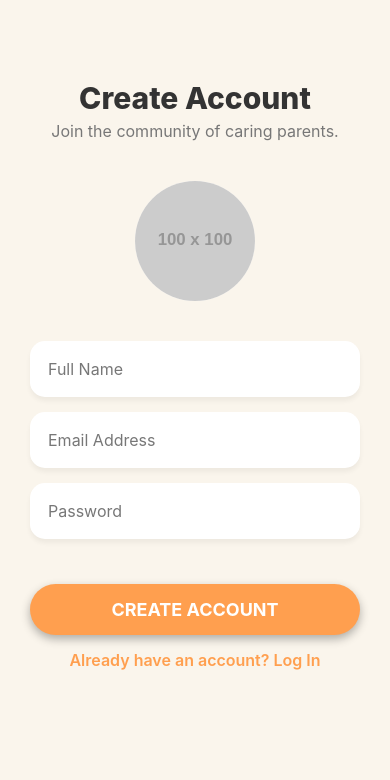
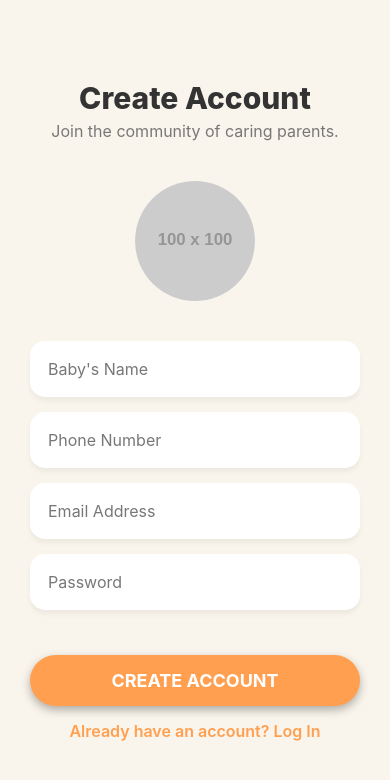
Before and after one commit to AnishTalole/infantcry, a React Native app: screen /Signup in a window 390 px wide. Shown: the top 780 px of the page. Built offline with nearby package versions, Linux system fonts and the light colour scheme.

Commit message:
Update input filed in login and signup screens

```diff
--- a/src/screens/auth/LoginScreen.js
+++ b/src/screens/auth/LoginScreen.js
@@ -1,11 +1,40 @@
 import React, { useState } from 'react';
-import { SafeAreaView, ScrollView, Text, View, TextInput, TouchableOpacity, Image } from 'react-native';
+import { SafeAreaView, ScrollView, Text, View, TextInput, TouchableOpacity, Image, Alert } from 'react-native';
 import PrimaryButton from '../../components/PrimaryButton';
 import { styles, PLACEHOLDER_AVATAR } from '../../theme/styles';
 
 const LoginScreen = ({ navigation }) => {
-  const [email, setEmail] = useState('');
+  // 1. Change state from email to phoneNumber
+  const [phoneNumber, setPhoneNumber] = useState('');
   const [password, setPassword] = useState('');
+  const [error, setError] = useState(''); // State to hold validation error message
+
+  const handleLogin = () => {
+    setError(''); // Clear previous error
+
+    // --- 4. Simple Validation Logic ---
+
+    // Simple Phone Number Validation (e.g., must be 10 digits)
+    const phoneRegex = /^\d{10}$/;
+    if (!phoneRegex.test(phoneNumber)) {
+      setError('Please enter a valid 10-digit phone number.');
+      // You can also use React Native's built-in Alert for a more immediate feedback:
+      // Alert.alert('Login Failed', 'Please enter a valid 10-digit phone number.');
+      return;
+    }
+
+    // Simple Password Validation (e.g., must be at least 6 characters)
+    if (password.length < 6) {
+      setError('Password must be at least 6 characters long.');
+      // Alert.alert('Login Failed', 'Password must be at least 6 characters long.');
+      return;
+    }
+
+    // If validation passes, navigate to Home
+    // In a real app, you would call your API for authentication here
+    console.log('Login successful with:', phoneNumber);
+    navigation.navigate('Home');
+  };
 
   return (
     <SafeAreaView style={styles.authContainer}>
@@ -19,13 +48,15 @@ const LoginScreen = ({ navigation }) => {
         />
 
         <View style={styles.inputGroup}>
+          {/* 2. Change input for phone number */}
           <TextInput
             style={styles.textInput}
-            placeholder="Email Address"
+            placeholder="Phone Number"
             placeholderTextColor={styles.textInputPlaceholder.color}
-            value={email}
-            onChangeText={setEmail}
-            keyboardType="email-address"
+            value={phoneNumber}
+            onChangeText={setPhoneNumber}
+            keyboardType="phone-pad" // Use phone-pad keyboard
+            maxLength={10} // Optional: Limit input to 10 characters
           />
           <TextInput
             style={styles.textInput}
@@ -37,10 +68,18 @@ const LoginScreen = ({ navigation }) => {
           />
         </View>
 
+        {/* 4. Display Error Message */}
+        {error ? (
+          <Text style={{ color: 'red', marginBottom: 15, fontSize: 14 }}>
+            {error}
+          </Text>
+        ) : null}
+
         <PrimaryButton
           title="LOG IN"
-          onPress={() => navigation.navigate('Home')}
-          style={{ marginTop: 30 }}
+          // 3. Update onPress to use the new validation function
+          onPress={handleLogin}
+          style={{ marginTop: 15 }} // Reduced margin since error text is above
         />
 
         <TouchableOpacity onPress={() => navigation.navigate('Signup')} style={styles.linkButton}>
--- a/src/screens/auth/SignupScreen.js
+++ b/src/screens/auth/SignupScreen.js
@@ -1,12 +1,48 @@
 import React, { useState } from 'react';
 import { SafeAreaView, ScrollView, Text, View, TextInput, TouchableOpacity, Image } from 'react-native';
 import PrimaryButton from '../../components/PrimaryButton';
+// Ensure COLORS is imported from styles for the Image source
 import { styles, PLACEHOLDER_AVATAR, COLORS } from '../../theme/styles';
 
 const SignupScreen = ({ navigation }) => {
-  const [name, setName] = useState('');
+  // 1. Change state variables to reflect new inputs
+  const [babyName, setBabyName] = useState('');
+  const [phoneNumber, setPhoneNumber] = useState(''); // New state for phone number
   const [email, setEmail] = useState('');
   const [password, setPassword] = useState('');
+  const [error, setError] = useState(''); // State to hold validation error message
+
+  const handleSignup = () => {
+    setError(''); // Clear previous error
+
+    // --- 4. Validation Logic ---
+
+    if (babyName.trim().length < 2) {
+        setError('Please enter a valid Baby Name.');
+        return;
+    }
+
+    const phoneRegex = /^\d{10}$/;
+    if (!phoneRegex.test(phoneNumber)) {
+        setError('Please enter a valid 10-digit phone number.');
+        return;
+    }
+
+    const emailRegex = /^[^\s@]+@[^\s@]+\.[^\s@]+$/;
+    if (!emailRegex.test(email)) {
+        setError('Please enter a valid email address.');
+        return;
+    }
+
+    if (password.length < 6) {
+        setError('Password must be at least 6 characters long.');
+        return;
+    }
+
+    // If all validations pass, proceed
+    console.log('Signup successful. Proceeding to Profile Setup.');
+    navigation.navigate('ProfileSetup');
+  };
 
   return (
     <SafeAreaView style={styles.authContainer}>
@@ -22,10 +58,20 @@ const SignupScreen = ({ navigation }) => {
         <View style={styles.inputGroup}>
           <TextInput
             style={styles.textInput}
-            placeholder="Full Name"
+            placeholder="Baby's Name" // Changed placeholder
             placeholderTextColor={styles.textInputPlaceholder.color}
-            value={name}
-            onChangeText={setName}
+            value={babyName}
+            onChangeText={setBabyName}
+          />
+          {/* 2. Added phone number input */}
+          <TextInput
+            style={styles.textInput}
+            placeholder="Phone Number"
+            placeholderTextColor={styles.textInputPlaceholder.color}
+            value={phoneNumber}
+            onChangeText={setPhoneNumber}
+            keyboardType="phone-pad" // Set keyboard type for numbers
+            maxLength={10} // Limit to 10 digits
           />
           <TextInput
             style={styles.textInput}
@@ -45,10 +91,18 @@ const SignupScreen = ({ navigation }) => {
           />
         </View>
 
+        {/* 3. Display Error Message */}
+        {error ? (
+          <Text style={{ color: 'red', marginBottom: 15, fontSize: 14, alignSelf: 'flex-start' }}>
+            {error}
+          </Text>
+        ) : null}
+
         <PrimaryButton
           title="CREATE ACCOUNT"
-          onPress={() => navigation.navigate('ProfileSetup')}
-          style={{ marginTop: 30 }}
+          // Updated onPress to use the validation function
+          onPress={handleSignup}
+          style={{ marginTop: error ? 5 : 30 }} // Adjust margin based on if error is present
         />
 
         <TouchableOpacity onPress={() => navigation.navigate('Login')} style={styles.linkButton}>
--- a/src/screens/main/HomeScreen.js
+++ b/src/screens/main/HomeScreen.js
@@ -1,10 +1,9 @@
 // src/screens/main/HomeScreen.js
 import React, { useState, useEffect, useCallback } from 'react';
-import { StyleSheet, View, Text, TouchableOpacity, Alert, Dimensions, SafeAreaView } from 'react-native';
+import { StyleSheet, View, Text, TouchableOpacity, Alert, Dimensions, SafeAreaView, Platform } from 'react-native'; // Import Platform
 import { Audio } from 'expo-av';
 import MaterialCommunityIcons from 'react-native-vector-icons/MaterialCommunityIcons';
 import BottomNavbar from '../../components/BottomNavbar';
-// IMPORTANT: Add useFocusEffect for safer navigation state access
 import { useFocusEffect } from '@react-navigation/native';
 
 // Get screen width for responsive sizing
@@ -176,13 +175,14 @@ const HomeScreen = ({ navigation }) => {
   const playbackText = isPlaying ? 'Stop Playback' : 'Listen to Recording';
 
   return (
+    // SafeAreaView is correct for top/bottom insets
     <SafeAreaView style={styles.safeArea}>
       <View style={styles.container}>
-        {/* Scrollable Content (Exclude the header if using CustomHeader) */}
+
         <View style={styles.content}>
 
           {/* Header/Profile Info */}
-          <View style={styles.header}>
+          <View style={styles.header}> {/* This component gets the updated style */}
             <View style={styles.avatarPlaceholder} />
             <View>
               <Text style={styles.nameText}>Anish</Text>
@@ -265,7 +265,14 @@ const styles = StyleSheet.create({
     alignSelf: 'flex-start',
     alignItems: 'center',
     paddingHorizontal: 20,
-    marginTop: 10,
+    // THE CRITICAL CHANGE: Increase marginTop to push the header down
+    // This uses Platform.OS to handle differences between iOS/Android slightly better,
+    // as SafeAreaView sometimes needs an extra nudge on Android or older iOS devices.
+    marginTop: Platform.OS === 'ios' ? 0 : 30, // Keep 0 for iOS (rely on SafeAreaView) or 30 for Android
+    paddingTop: Platform.OS === 'ios' ? 20 : 0, // Use paddingTop for iOS to push content down inside SafeAreaView
+
+    // NOTE: If you are using expo-router or React Navigation's default header is hidden,
+    // the value of 20-30 is typically safe for Android. On iOS, SafeAreaView handles it.
     marginBottom: 40,
   },
   avatarPlaceholder: {
--- a/src/screens/main/MilestoneScreen.js
+++ b/src/screens/main/MilestoneScreen.js
@@ -1,5 +1,5 @@
 import React, { useState, useCallback } from 'react';
-import { SafeAreaView, ScrollView, Text, View, TouchableOpacity, Image, StyleSheet } from 'react-native';
+import { SafeAreaView, ScrollView, Text, View, TouchableOpacity, Image, StyleSheet,Platform } from 'react-native';
 import CustomHeader from '../../components/CustomHeader';
 import Card from '../../components/Card';
 import Ionicons from 'react-native-vector-icons/Ionicons';
@@ -98,8 +98,18 @@ const MilestoneScreen = ({ navigation }) => {
 };
 
 const localStyles = StyleSheet.create({
-  scrollPadding: {
-    paddingBottom: 90, // Match the height of the fixed navigation bar
+  // The CustomHeader component is placed here.
+  // We apply padding/margin to push it down, especially on Android.
+  headerWrapper: {
+    // Add 20 units of top padding/margin to push the header down on Android
+    marginTop: Platform.OS === 'android' ? 20 : 0,
+    // You might also need a little extra space on iOS to ensure visibility
+    // If 0 is not enough, try 'ios' ? 10 : 20.
+  },
+  scrollContentWithPadding: {
+    paddingBottom: 90,
+    // Removed paddingHorizontal from styles.scrollContent in the main view
+    paddingHorizontal: 20,
   },
 });
 
--- a/src/theme/styles.js
+++ b/src/theme/styles.js
@@ -448,6 +448,7 @@ export const styles = StyleSheet.create({
 
   // --- Milestones Screen Styles ---
   milestoneIntroTitle: {
+    marginTop:20,
     fontSize: 18,
     fontWeight: '700',
     color: COLORS.textDark,
```
Also changed, not shown: App.js (line endings or trailing spaces).
